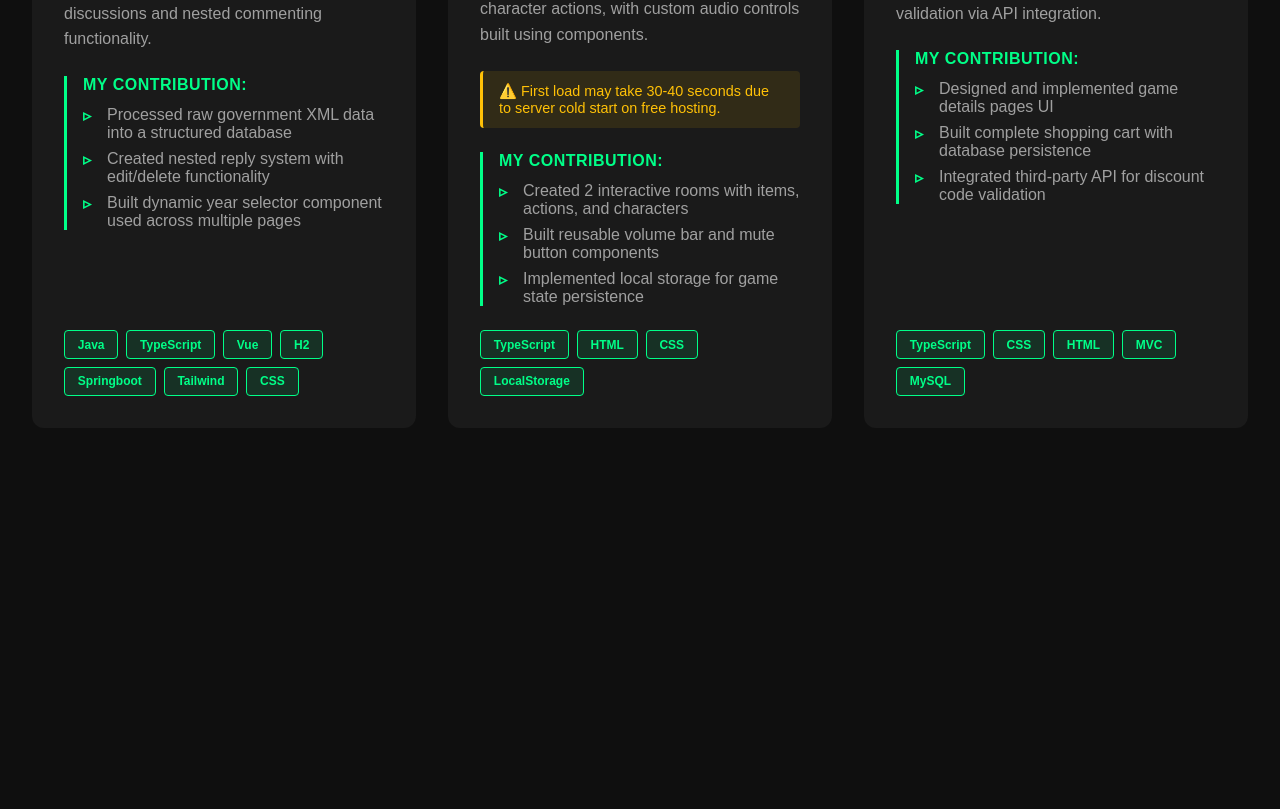
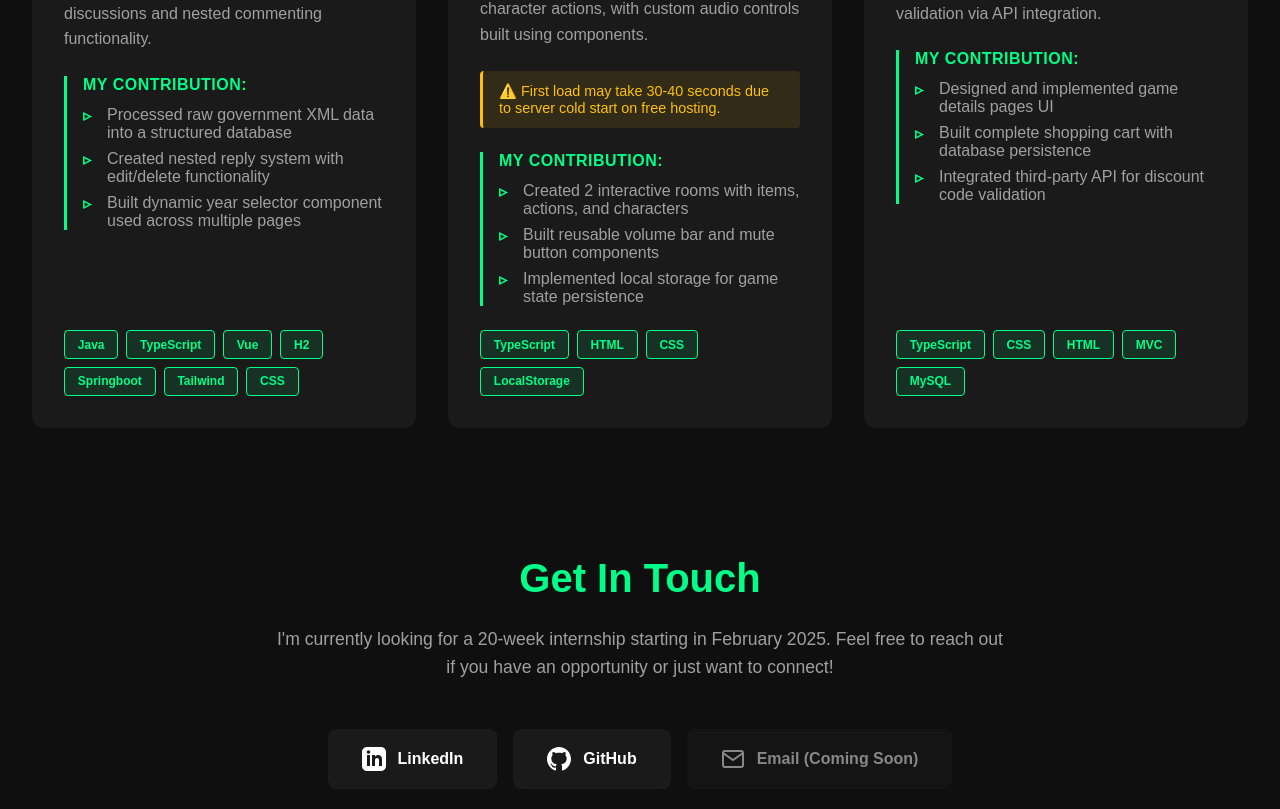
Before and after one commit to Matisse2k/portofolio, a Vue app: page / in a window 1280 px wide. Shown: the part 1211-2020 px from the top of the page. Before the commit the page ends 1703 px from the top, so only its background shows below. Built offline with nearby package versions, Linux system fonts and the light colour scheme; the HTML template or start-up script is replaced by a standard one.

Commit message:
feat(component): create contact info and add it to App.vue

```diff
--- a/src/App.vue
+++ b/src/App.vue
@@ -6,11 +6,16 @@
   <div id="app">
     <Projects />
   </div>
+
+  <div id="app">
+    <ContactInfo />
+  </div>
 </template>
 
 <script setup lang="ts">
 import AboutMe from './components/AboutMe.vue'
 import Projects from './components/Projects.vue'
+import ContactInfo from '@/components/ContactInfo.vue'
 </script>
 
 <style>
--- /dev/null
+++ b/src/components/ContactInfo.vue
@@ -0,0 +1,110 @@
+<template>
+  <section class="contact">
+    <h1>Get In Touch</h1>
+    <p class="contact-text">
+      I'm currently looking for a 20-week internship starting in February 2025.
+      Feel free to reach out if you have an opportunity or just want to connect!
+    </p>
+
+    <div class="contact-links">
+      <a href="https://linkedin.com/in/yourusername" target="_blank" class="contact-btn linkedin">
+        <svg width="24" height="24" viewBox="0 0 24 24" fill="currentColor">
+          <path d="M19 0h-14c-2.761 0-5 2.239-5 5v14c0 2.761 2.239 5 5 5h14c2.762 0 5-2.239 5-5v-14c0-2.761-2.238-5-5-5zm-11 19h-3v-11h3v11zm-1.5-12.268c-.966 0-1.75-.79-1.75-1.764s.784-1.764 1.75-1.764 1.75.79 1.75 1.764-.783 1.764-1.75 1.764zm13.5 12.268h-3v-5.604c0-3.368-4-3.113-4 0v5.604h-3v-11h3v1.765c1.396-2.586 7-2.777 7 2.476v6.759z"/>
+        </svg>
+        LinkedIn
+      </a>
+
+      <a href="https://github.com/Matisse2k" target="_blank" class="contact-btn github">
+        <svg width="24" height="24" viewBox="0 0 24 24" fill="currentColor">
+          <path d="M12 0c-6.626 0-12 5.373-12 12 0 5.302 3.438 9.8 8.207 11.387.599.111.793-.261.793-.577v-2.234c-3.338.726-4.033-1.416-4.033-1.416-.546-1.387-1.333-1.756-1.333-1.756-1.089-.745.083-.729.083-.729 1.205.084 1.839 1.237 1.839 1.237 1.07 1.834 2.807 1.304 3.492.997.107-.775.418-1.305.762-1.604-2.665-.305-5.467-1.334-5.467-5.931 0-1.311.469-2.381 1.236-3.221-.124-.303-.535-1.524.117-3.176 0 0 1.008-.322 3.301 1.23.957-.266 1.983-.399 3.003-.404 1.02.005 2.047.138 3.006.404 2.291-1.552 3.297-1.23 3.297-1.23.653 1.653.242 2.874.118 3.176.77.84 1.235 1.911 1.235 3.221 0 4.609-2.807 5.624-5.479 5.921.43.372.823 1.102.823 2.222v3.293c0 .319.192.694.801.576 4.765-1.589 8.199-6.086 8.199-11.386 0-6.627-5.373-12-12-12z"/>
+        </svg>
+        GitHub
+      </a>
+
+      <div class="contact-btn email disabled">
+        <svg width="24" height="24" viewBox="0 0 24 24" fill="none" stroke="currentColor" stroke-width="2">
+          <path d="M4 4h16c1.1 0 2 .9 2 2v12c0 1.1-.9 2-2 2H4c-1.1 0-2-.9-2-2V6c0-1.1.9-2 2-2z"/>
+          <polyline points="22,6 12,13 2,6"/>
+        </svg>
+        Email (Coming Soon)
+      </div>
+    </div>
+  </section>
+</template>
+
+<script setup lang="ts">
+</script>
+
+<style scoped>
+.contact {
+  padding: 4rem 2rem;
+  max-width: 800px;
+  margin: 0 auto;
+  text-align: center;
+}
+
+h1 {
+  font-size: 2.5rem;
+  margin-bottom: 1.5rem;
+  color: var(--accent);
+}
+
+.contact-text {
+  font-size: 1.1rem;
+  color: var(--text-secondary);
+  line-height: 1.6;
+  margin-bottom: 3rem;
+}
+
+.contact-links {
+  display: flex;
+  gap: 1rem;
+  justify-content: center;
+  flex-wrap: wrap;
+}
+
+.contact-btn {
+  display: flex;
+  align-items: center;
+  gap: 0.75rem;
+  padding: 1rem 2rem;
+  background-color: var(--bg-secondary);
+  color: var(--text-primary);
+  text-decoration: none;
+  border-radius: 8px;
+  font-weight: 600;
+  transition: all 0.3s ease;
+  border: 2px solid transparent;
+}
+
+.contact-btn:not(.disabled):hover {
+  transform: translateY(-3px);
+  border-color: var(--accent);
+  box-shadow: 0 8px 20px rgba(0, 255, 136, 0.2);
+}
+
+.contact-btn.disabled {
+  opacity: 0.5;
+  cursor: not-allowed;
+}
+
+.contact-btn svg {
+  width: 24px;
+  height: 24px;
+}
+
+@media (max-width: 768px) {
+  .contact {
+    padding: 2rem 1rem;
+  }
+
+  .contact-links {
+    flex-direction: column;
+    align-items: stretch;
+  }
+
+  .contact-btn {
+    justify-content: center;
+  }
+}
+</style>
```
